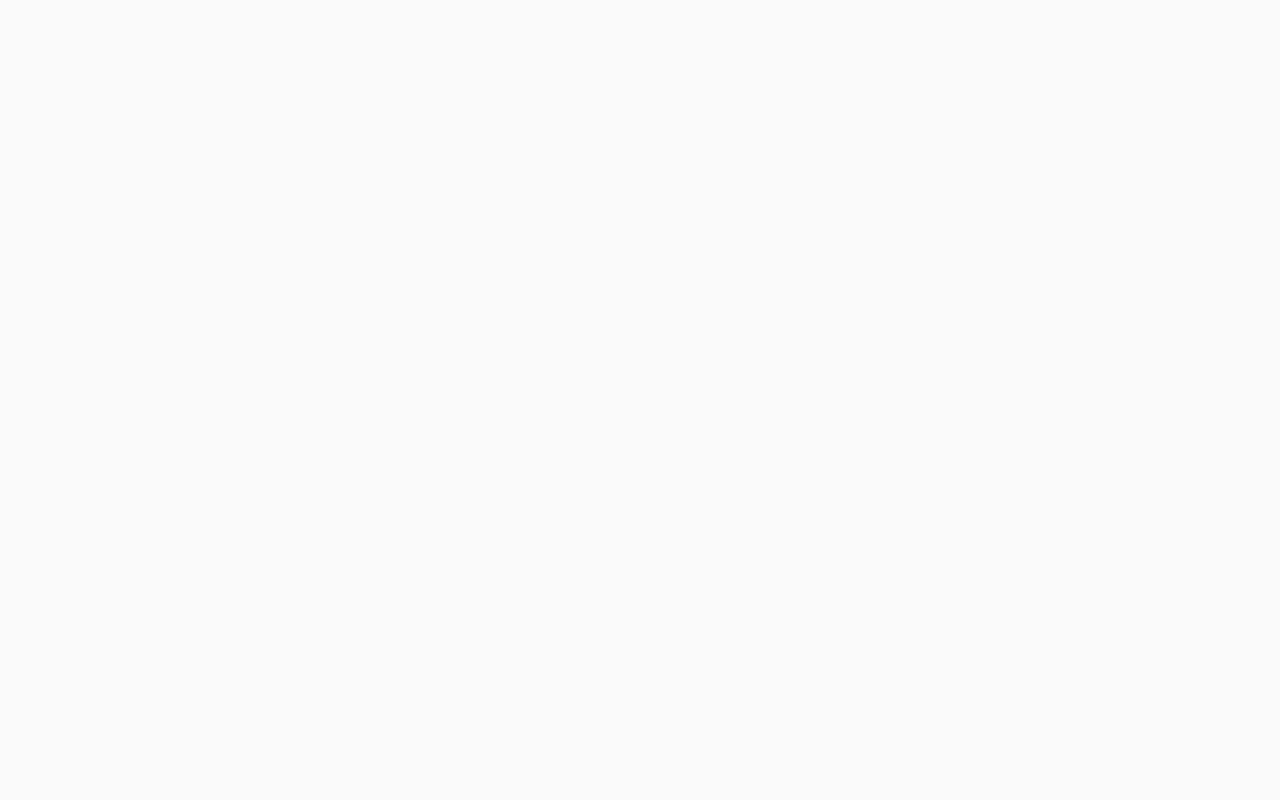
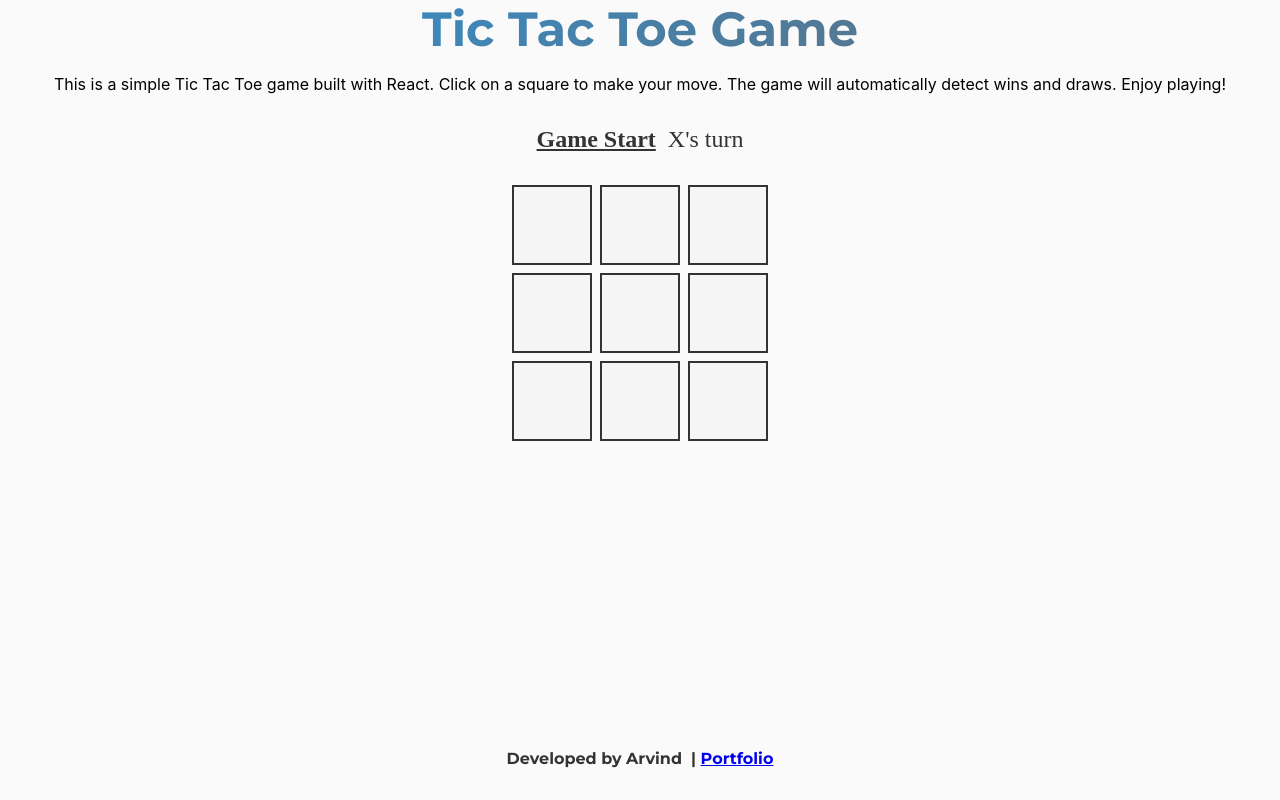
Before and after one commit to arvind2221994/arvind2221994.github.io, a React app: page /tictactoe in a window 1280 px wide. Before the commit this address had no page. Built offline with nearby package versions, Linux system fonts and the light colour scheme.

Commit message:
Completed tic tac toe

```diff
--- a/package.json
+++ b/package.json
@@ -8,6 +8,7 @@
   },
   "dependencies": {
     "react": "^18.2.0",
+    "react-confetti": "^6.4.0",
     "react-dom": "^18.2.0",
     "react-icons": "^5.5.0",
     "react-router-dom": "^6.20.0"
--- a/src/App.js
+++ b/src/App.js
@@ -4,6 +4,7 @@ import './App.css';
 import GuiBody from './GuiBody';
 import TerminalUI from './TerminalUI';
 import Footer from './Footer';
+import TicTacToe from './tictactoe/TicTacToe';
 
 const Home = () => {
   const [mode, setMode] = useState('GUI');
@@ -46,6 +47,7 @@ const App = () => {
     <Router>
       <Routes>
         <Route path="/" element={<Home />} />
+        <Route path="/tictactoe" element={<TicTacToe />} />
       </Routes>
     </Router>
   );
--- a/src/LeftMenu.css
+++ b/src/LeftMenu.css
@@ -7,11 +7,12 @@
     transition: width 0.3s ease;
     display: flex;
     overflow: hidden;
+    padding-top:20px;
 }
 .linksContainer{
     display: flex;
     flex-direction: column;
-    gap: 15px;
+    gap: 0.3rem;
     padding: 20px;
     width: 100%;
     transition: opacity 0.3s ease;
@@ -30,9 +31,9 @@
 .linksContainer a{
     text-decoration: none;
     color: var(--text-dark);
-    font-size: 16px;
+    font-size: 1.2rem;
     white-space: nowrap;
-    padding: 10px 15px;
+    padding: 5px 5px;
     border-radius: 8px;
     transition: all 0.3s ease;
     cursor: pointer;
--- a/src/LeftMenu.js
+++ b/src/LeftMenu.js
@@ -54,11 +54,11 @@ const LeftMenu = ({ menuWidth, setMenuWidth, activeSection, setActiveSection })
             Projects
           </a>
           <a
-            href="#education"
-            onClick={(e) => { e.preventDefault(); handleLinkClick('education'); }}
-            className={activeSection === 'education' ? 'active' : ''}
+            href="#example"
+            onClick={(e) => { e.preventDefault(); handleLinkClick('example'); }}
+            className={activeSection === 'example' ? 'active' : ''}
           >
-            Education
+            MicroFrontend
           </a>
         </div>
       )}
--- /dev/null
+++ b/src/tictactoe/TicTacToe.css
@@ -0,0 +1,61 @@
+@import '../variables.css';
+.header p{
+    display:flex;
+    align-items: center;
+    justify-content: center;
+}
+h1{
+    display:flex;
+    align-items: center;
+    justify-content: center;
+}
+.game-board{
+    gap:0.5rem;
+    display:grid;
+    align-items: center;
+    justify-content: center;
+}
+.board-row{
+    display: flex;
+    gap:0.5rem;
+}
+.square{
+    width: 5rem;
+    height: 5rem;
+    background-color: var(--bg-light);
+    border: 2px solid var(--border-dark);
+    font-size: 3rem;
+    cursor: pointer;
+    font-family: 'Times New Roman', Times, serif;
+    transition: background-color 0.3s ease;
+}
+.status{
+    display:flex;
+    align-items: center;
+    justify-content: center;
+    margin-top: 2rem;
+    margin-bottom: 2rem;
+    font-size: 1.5rem;
+    color: var(--text-dark);
+    font-weight: 500;
+    font-family:'Times New Roman', Times, serif;
+}
+.status button{
+    padding:1rem;
+    font-size: 1.2rem;
+    cursor: pointer;
+    background-color: var(--primary-color);
+    color: var(--text-dark);
+    text-transform: uppercase;
+    margin-left:0.5rem;
+    border: none;
+}
+.footer{
+    display:block;
+    position:fixed;
+    bottom:1rem;
+    width:100%;
+    text-align:center;
+    font-family: var(--font-primary);
+    color: var(--text-dark);
+}
--- /dev/null
+++ b/src/tictactoe/TicTacToe.js
@@ -0,0 +1,124 @@
+import React, { useState } from 'react';
+import Confetti from 'react-confetti';
+import './TicTacToe.css';
+
+function Square({value,onSquareClick}) {
+  return <button className="square" onClick={onSquareClick}>{value}</button>;
+}
+
+export default function TicTacToe() {
+  const [xIsNext, setXIsNext] = useState(true);
+  const [squares, setSquares] = useState(Array(9).fill(null));
+  function handleClick(i) {
+    if (squares[i] || calculateWinner(squares)) {
+      return;
+    }
+    const nextSquares = squares.slice();
+    if (xIsNext) {
+      nextSquares[i] = "X";
+    } else {
+      nextSquares[i] = "O";
+    }
+    setSquares(nextSquares);
+    setXIsNext(!xIsNext);
+  }
+
+  const winner = calculateWinner(squares);
+  let status;
+  // add function to check if all squares are null
+  function allSquaresNull(squares) {
+    return squares.every(square => square === null);
+  }
+  // add function to check for draw
+  function isDraw(squares) {
+    return squares.every(square => square !== null) && !calculateWinner(squares);
+  }
+  // Reset game function
+  function handleReset() {
+    setSquares(Array(9).fill(null));
+    setXIsNext(true);
+  }
+
+  if (winner) {
+    status = (
+      <>
+        <strong><u>Winner:</u></strong>&nbsp; {winner}! &nbsp; Would you like to <button onClick={handleReset}> play again?</button>
+      </>
+    );
+  } else if (allSquaresNull(squares)) {
+    status = (
+      <>
+        <strong><u>Game Start</u></strong>&nbsp; X's turn
+      </>
+    );
+  } else if (isDraw(squares)) {
+    status = (
+      <>
+        <strong><u>Draw!</u></strong>&nbsp; Would you like to <br/> <button onClick={handleReset}> restart?</button>
+      </>
+    );
+  } else {
+    status = (
+      <>
+        <strong><u>Next player:</u></strong>&nbsp; {xIsNext ? "X" : "O"}
+      </>
+    );
+  }
+
+  return (
+    <>
+    {winner && <Confetti recycle={false} numberOfPieces={500} />}
+    <header className='header'>
+      <h1>Tic Tac Toe Game</h1>
+      <p>
+        This is a simple Tic Tac Toe game built with React. Click on a square to make your move. The game will automatically detect wins and draws. Enjoy playing!
+      </p>
+    </header>
+    <div className="game">
+      <div className="status">{status}</div>
+      <div className="game-board">
+        <div className="board-row">
+          <Square value={squares[0]} onSquareClick={() => handleClick(0)} />
+          <Square value={squares[1]} onSquareClick={() => handleClick(1)} />
+          <Square value={squares[2]} onSquareClick={() => handleClick(2)} />
+        </div>
+        <div className="board-row">
+          <Square value={squares[3]} onSquareClick={() => handleClick(3)} />
+          <Square value={squares[4]} onSquareClick={() => handleClick(4)} />
+          <Square value={squares[5]} onSquareClick={() => handleClick(5)} />
+        </div>
+        <div className="board-row">
+          <Square value={squares[6]} onSquareClick={() => handleClick(6)} />
+          <Square value={squares[7]} onSquareClick={() => handleClick(7)} />
+          <Square value={squares[8]} onSquareClick={() => handleClick(8)} />
+        </div>
+      </div>
+    </div>
+    <footer className="footer">
+      <p>Developed by Arvind &nbsp;|&nbsp;
+      <a href="https://arvind2221994.github.io/">Portfolio</a>
+      </p>
+    </footer>
+    </>
+  );
+}
+
+function calculateWinner(squares) {
+  const lines = [
+    [0, 1, 2],
+    [3, 4, 5],
+    [6, 7, 8],
+    [0, 3, 6],
+    [1, 4, 7],
+    [2, 5, 8],
+    [0, 4, 8],
+    [2, 4, 6]
+  ];
+  for (let i = 0; i < lines.length; i++) {
+    const [a, b, c] = lines[i];
+    if (squares[a] && squares[a] === squares[b] && squares[a] === squares[c]) {
+      return squares[a];
+    }
+  }
+  return null;
+}
```
Also changed, not shown: 1 other file (tests, documents, lock files or other folders).
